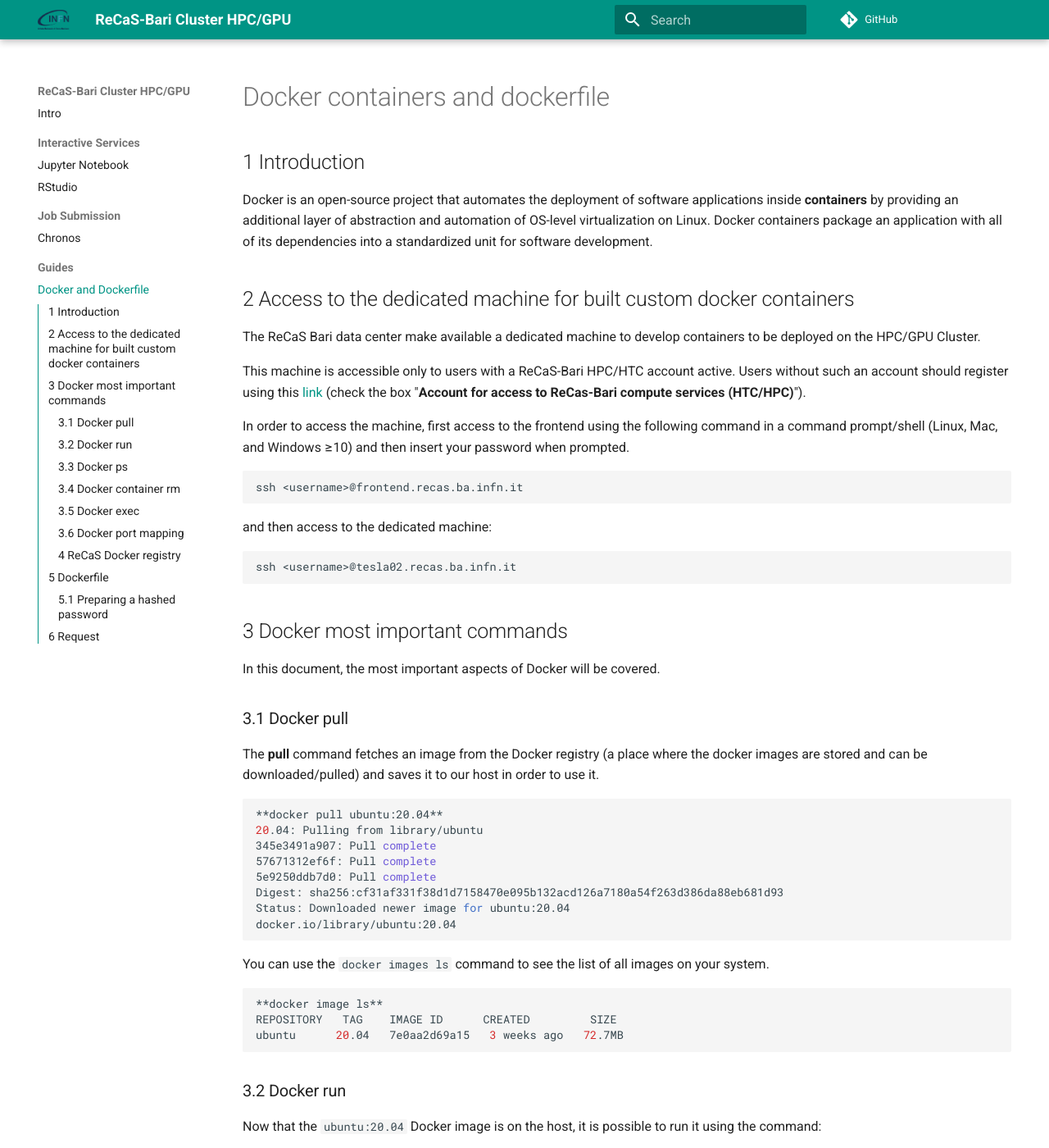
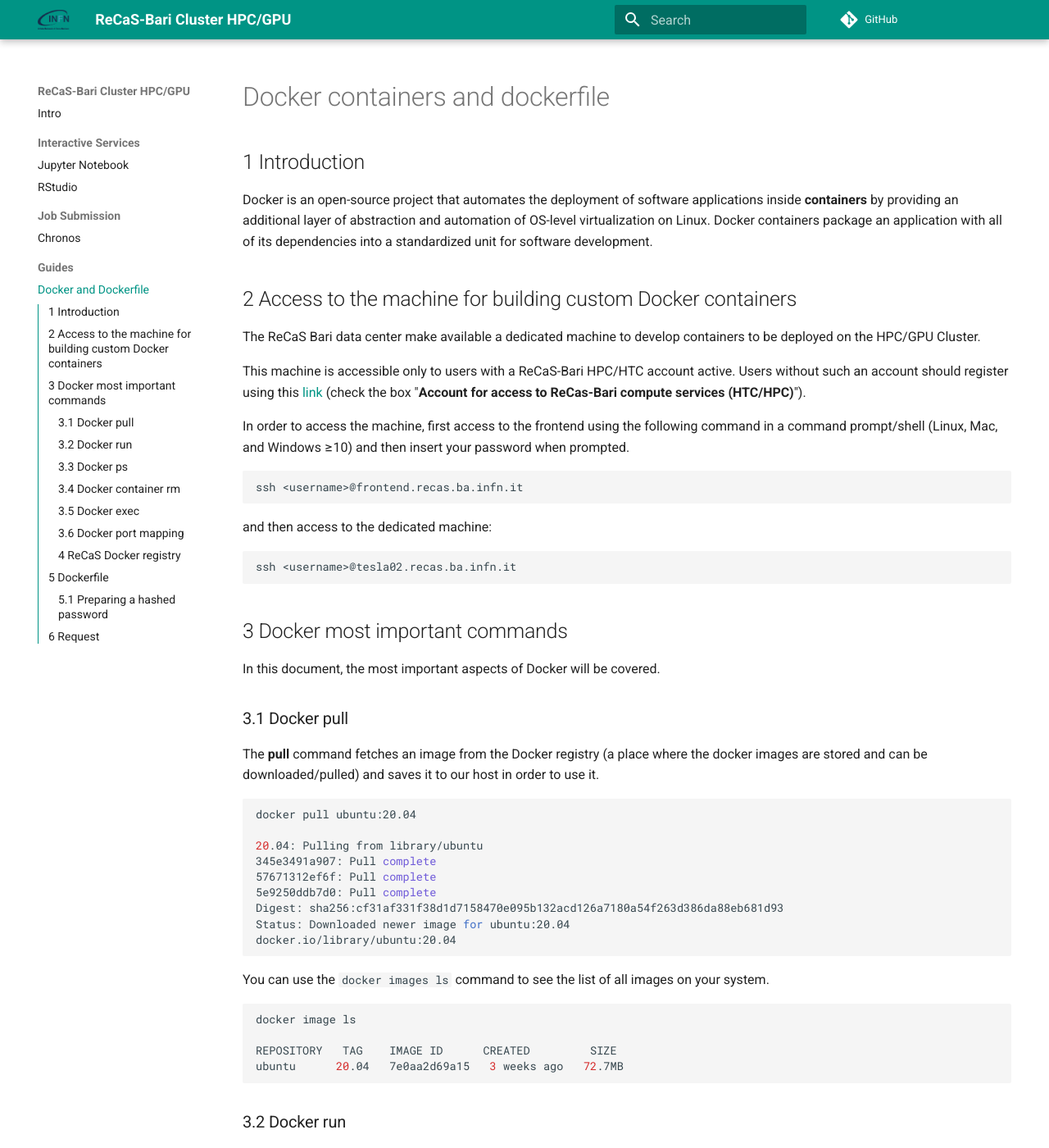
Before and after one commit to jvino/cluster-hpc-gpu-guides, an MkDocs documentation site: the page built from docs/guides/docker_and_dockerfile.md, in a window 1280 px wide and 1400 px high. Shown: the whole window at 82% size. Built offline with MkDocs 1.6.1 and Material for MkDocs 9.7.7, drawn with Linux system fonts in a browser that asks for light colours; comment, search, counter and statistics services are not loaded; some of the changed text lies outside the part shown.

Commit message:
first draft docker

````diff
--- a/docs/guides/docker_and_dockerfile.md
+++ b/docs/guides/docker_and_dockerfile.md
@@ -3,7 +3,7 @@
 ## 1 Introduction
 Docker is an open-source project that automates the deployment of software applications inside **containers** by providing an additional layer of abstraction and automation of OS-level virtualization on Linux. Docker containers package an application with all of its dependencies into a standardized unit for software development.
 
-## 2 Access to the dedicated machine for built custom docker containers
+## 2 Access to the machine for building custom Docker containers
 The ReCaS Bari data center make available a dedicated machine to develop containers to be deployed on the HPC/GPU Cluster.
 
 This machine is accessible only to users with a ReCaS-Bari HPC/HTC account active. Users without such an account should register using this [link](https://www.recas-bari.it/index.php/en/recas-bari-servizi-en/richiesta-credenziali-2) (check the box "**Account for access to ReCas-Bari compute services (HTC/HPC)**").
@@ -27,7 +27,8 @@
 The **pull** command fetches an image from the Docker registry (a place where the docker images are stored and can be downloaded/pulled) and saves it to our host in order to use it.
 
 ```bash
-**docker pull ubuntu:20.04**
+docker pull ubuntu:20.04
+
 20.04: Pulling from library/ubuntu
 345e3491a907: Pull complete
 57671312ef6f: Pull complete
@@ -40,7 +41,8 @@
 You can use the `docker images ls` command to see the list of all images on your system.
 
 ```bash
-**docker image ls**
+docker image ls
+
 REPOSITORY   TAG   	IMAGE ID   	  CREATED   	  SIZE
 ubuntu   	20.04 	7e0aa2d69a15   3 weeks ago   72.7MB
 ```
@@ -55,7 +57,8 @@
 As you can see, this command does nothing. When you call run, the Docker client finds the image (ubuntu:20.04 in this case), loads up the container and then runs a command in that container. When we ran `docker run ubuntu:20.04`, we didn't provide a command, so the container booted up, ran an empty command and then exited.
 
 ```bash
-**docker run ubuntu:20.04 echo "My first command in a container"**
+docker run ubuntu:20.04 echo "My first command in a container"
+
 My first command in a container
 ```
 
````
